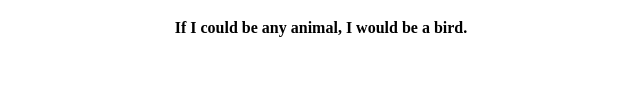
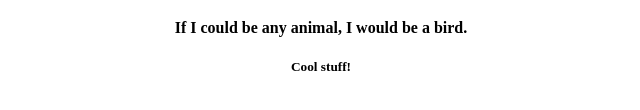
Before and after one commit to Crisila/Profile, a plain HTML site: page index.html in a window 1280 px wide. Shown: the part 290-400 px from the top of the page, 319-959 px from the left. Drawn offline with Linux system fonts and the light colour scheme.

Commit message:
Add new placeholder text

```diff
--- a/index.html
+++ b/index.html
@@ -15,6 +15,7 @@
 					<h4>My favorite color is all of it.</h4>
 					<h4>My favorite food is ice cream.</h4>
 					<h4>If I could be any animal, I would be a bird.</h4>
+                <h5>Cool stuff!</h5>
 			</div>
 		  </body>
 		</html>
```
